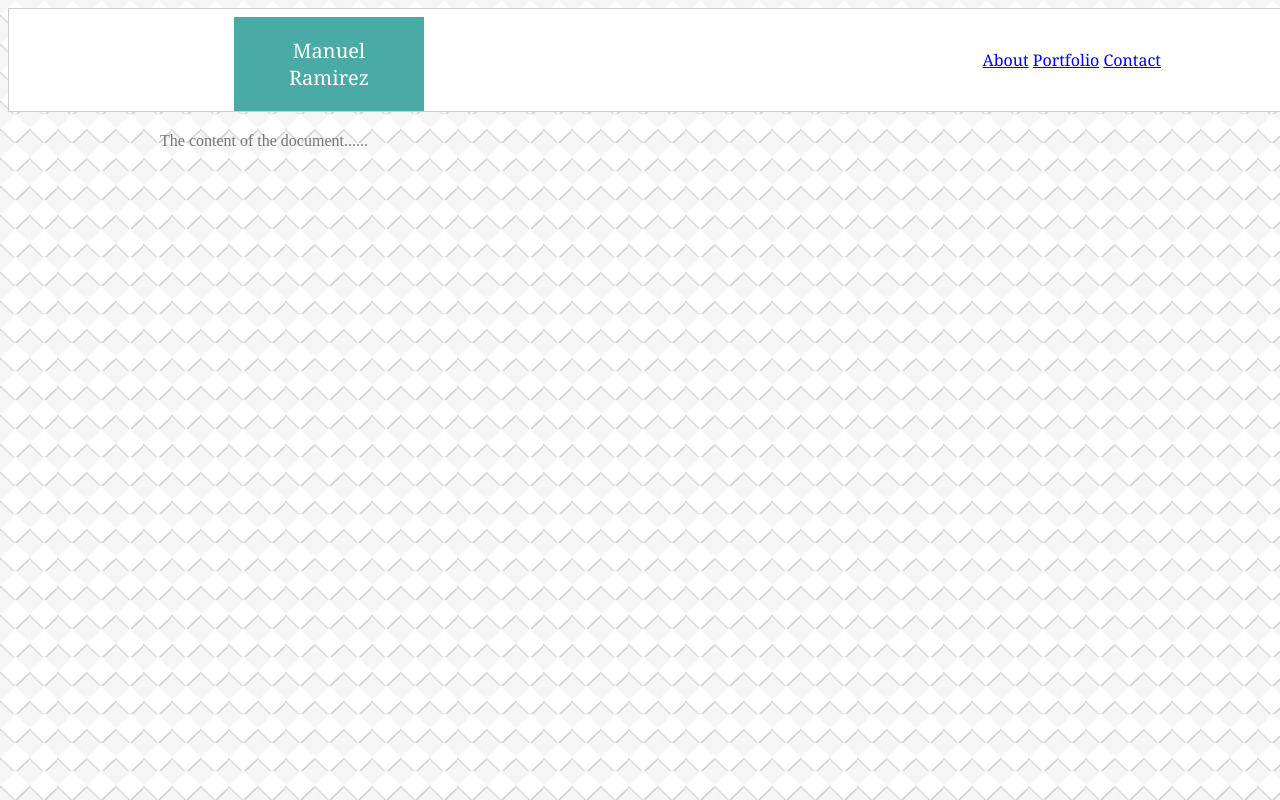
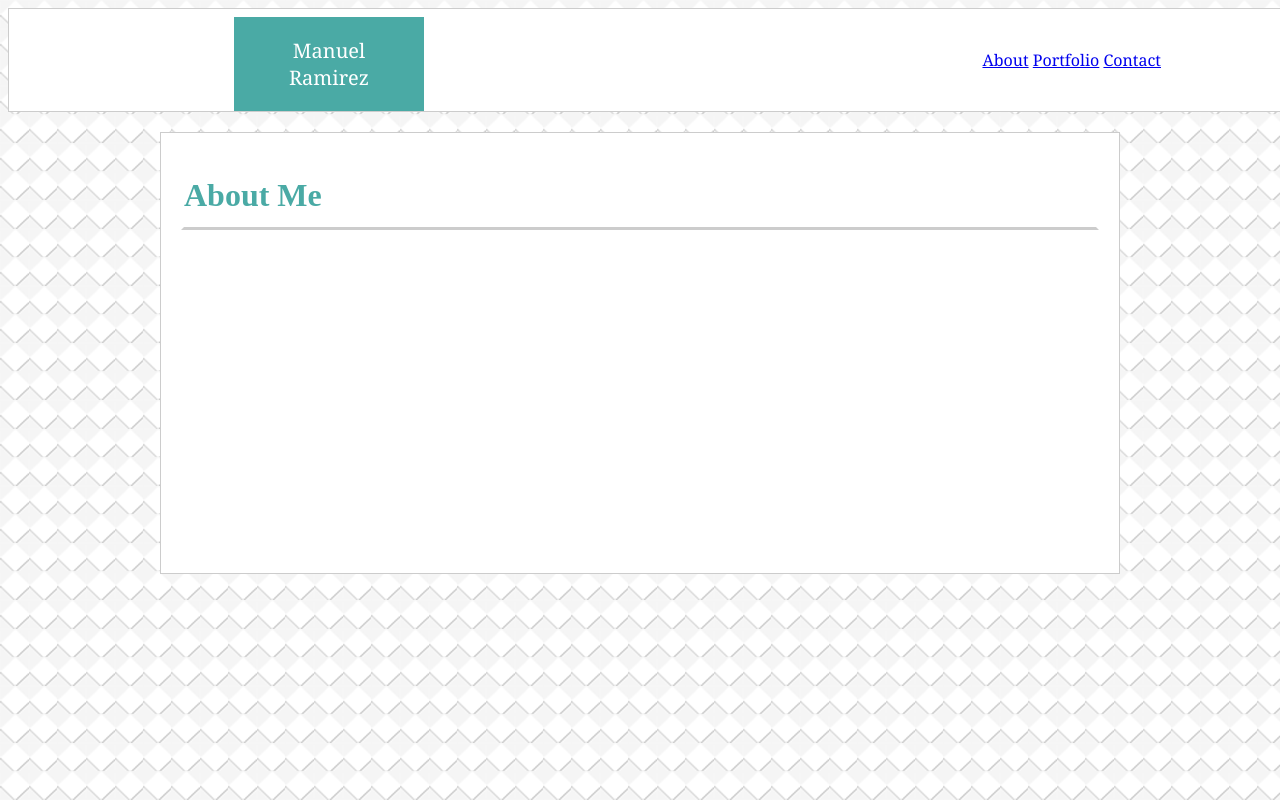
Before and after one commit to manuelr14/HW1ManuelRamirez, a plain HTML site: page index.html in a window 1280 px wide. Shown: the top 800 px of the page. Drawn offline with Linux system fonts and the light colour scheme.

Commit message:
header y body

```diff
--- a/assets/css/style.css
+++ b/assets/css/style.css
@@ -25,8 +25,7 @@
     float: right;
   }
 
-  .header a.active {
-    color:##777777;}
+
 
     .logo{background-color: #4aaaa5;
           font-size: 20px;
@@ -39,3 +38,23 @@
         width: 150px;
         text-align: center;
     }
+
+    .mantequilla{
+        position: relative;
+        border: 1px solid #cccccc;
+        margin: auto;
+        height: 400px;
+        padding:20px;
+        background-color: white;
+    }
+
+    .h1{
+        color:#4aaaa5;
+        border-bottom: #cccccc;
+        border-top: white;
+        border-right: white;
+        border-left: white;
+        height: 50px;
+        border-style: solid;
+
+    }
--- a/index.html
+++ b/index.html
@@ -13,21 +13,31 @@
 </head>
 
 <body>
-
+  <!--header-->
     <div class="header">
       <div class="wrapper">
-        <div class="logo">Manuel Ramirez</div>
-        <div class="header-right">
-          <a href="#about">About</a>
-          <a href="#portfolio">Portfolio</a>
-          <a href="#contact">Contact</a>
+        <div class="logo">Manuel Ramirez
+
+        </div>
+          <div class="header-right">
+              <a href="#about">About</a>
+              <a href="#portfolio">Portfolio</a>
+              <a href="#contact">Contact</a>
 
         </div>
       </div>
-    </div>
+   </div>
+
+
     <!-- Wrapper -->
     <div class="wrapper">
-The content of the document......
+      <div class="mantequilla">
+        <h1 class="h1">About Me</h1>
+
+
+
+      </div>
+
     </div>
 
 </body>
```
